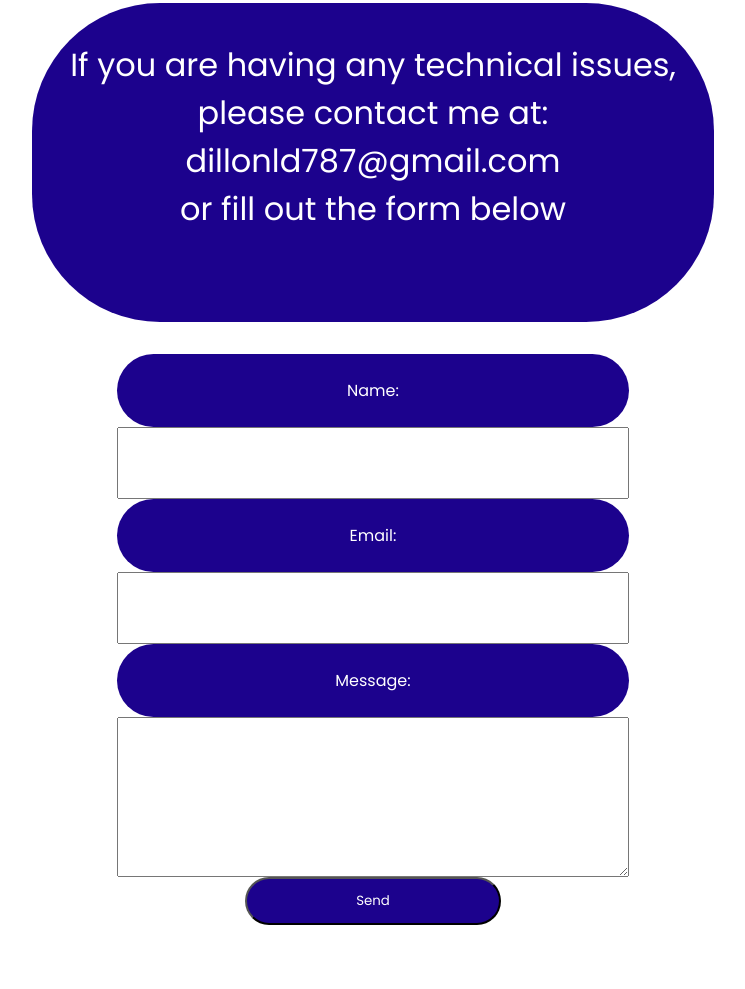
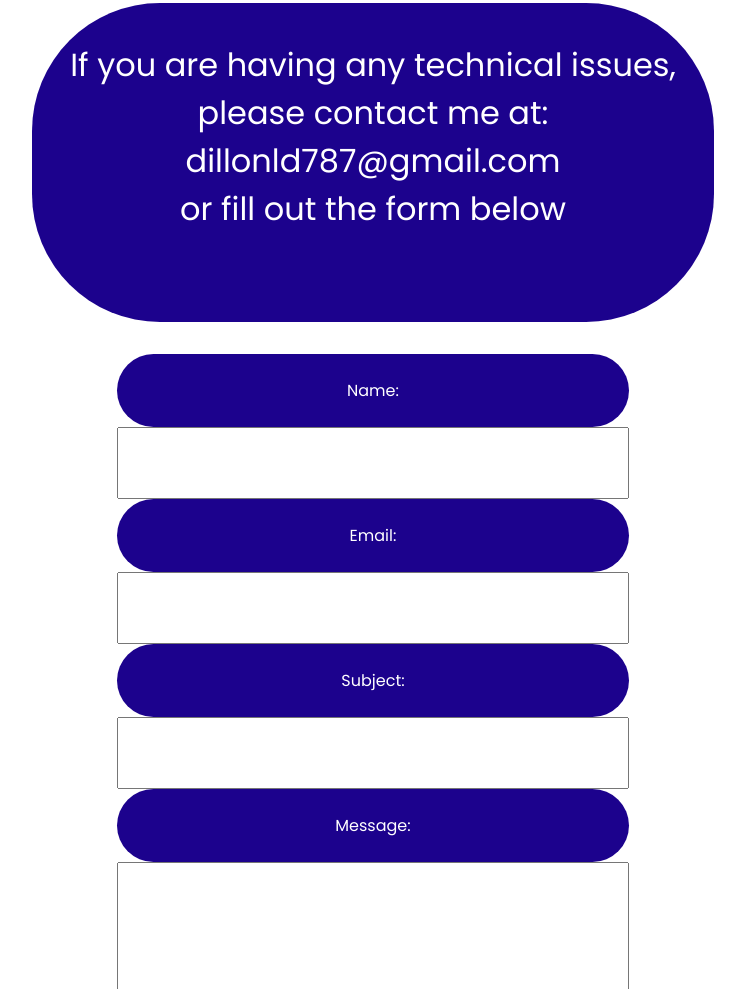
Before and after one commit to TheSavySamurai/RochesterWrestlingRoster2, a website: page help.html in a window 1280 px wide. Shown: the part 241-1230 px from the top of the page, without its empty margins (267-1012 px from the left). Before the commit the page ends 1198 px from the top, so only its background shows below. Drawn offline with Linux system fonts and the light colour scheme.

Commit message:
Add files via upload

```diff
--- a/help.html
+++ b/help.html
@@ -74,11 +74,13 @@
         </section>
           <form action="https://formsubmit.co/dillonld787@gmail.com" method="POST" enctype="text/plain">
             <label for="name">Name:</label>
-            <input type="text" id="name" name="name" required>
+            <input type="text" name="name" required>
             <label for="email">Email:</label>
-            <input type="email" id="email" name="email" required>
+            <input type="email" name="email" required>
+            <label for="subject">Subject:</label>
+            <input type="subject" name="subject" required>
             <label for="message">Message:</label>
-            <textarea id="message" name="message" required></textarea>
+            <textarea id="message" name="msg" required></textarea>
             <button type="submit">Send</button>
           </form>
       </main>
```
